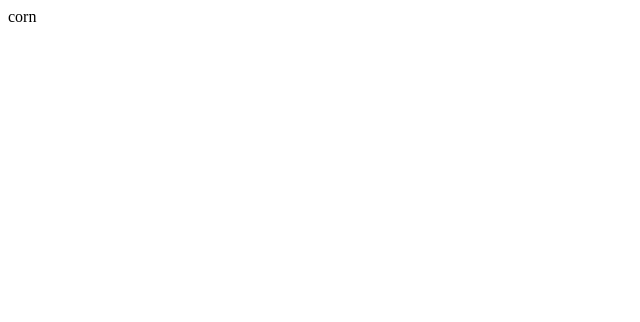
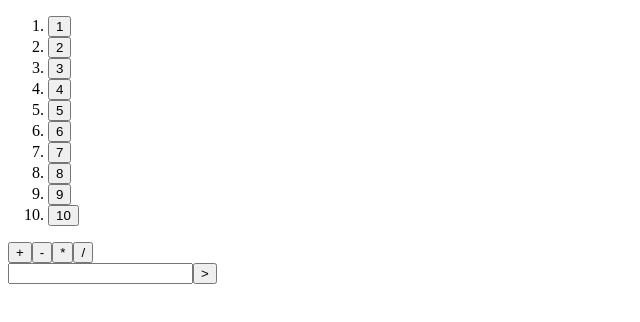
Before and after one commit to WAbby404/vue-calculator, a Vue app: page / in a window 1280 px wide. Shown: the top 322 px of the page, without its empty margins (0-640 px from the left). Built offline with nearby package versions, Linux system fonts and the light colour scheme.

Commit message:
Working on functionality, added buttons

```diff
--- a/src/App.vue
+++ b/src/App.vue
@@ -1,7 +1,56 @@
-<script setup></script>
+<script setup>
+import { ref } from "vue";
+
+// this is also the input
+// when 1 number is added, add a space, then expect ONLY
+// any of the + - / or *
+// then expect any number
+// when computeResults runs, replace input with the result
+const bothNumbers = ref("");
+
+const add = (a, b) => {
+  return a + b;
+};
+
+const subtract = (a, b) => {
+  return a - b;
+};
+
+const divide = (a, b) => {
+  return a / b;
+};
+
+const multiple = (a, b) => {
+  return a * b;
+};
+
+const computeResult = () => {
+  let finalNumber = 100;
+  bothNumbers.value = finalNumber;
+};
+
+const inputNumber = () => {};
+</script>
 
 <template>
-  <div>corn</div>
+  <ol>
+    <li v-for="index in 10" :key="index">
+      <button type="text" @click="bothNumbers = `${bothNumbers}${index}`">
+        {{ index }}
+      </button>
+      <!-- <button type="text" @click="inputNumber(index)">{{ index }}</button> -->
+    </li>
+  </ol>
+  <button type="text" @click="bothNumbers = `${bothNumbers} + `">+</button>
+  <button type="text">-</button>
+  <button type="text">*</button>
+  <button type="text">/</button>
+  <form>
+    <!-- <form @submit.prevent="computeResult"></form> -->
+    <input v-model="bothNumbers" type="text" />
+
+    <button type="submit">></button>
+  </form>
 </template>
 
 <style scoped></style>
```
